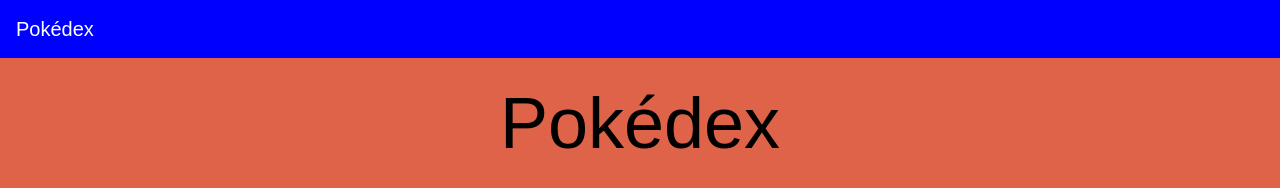
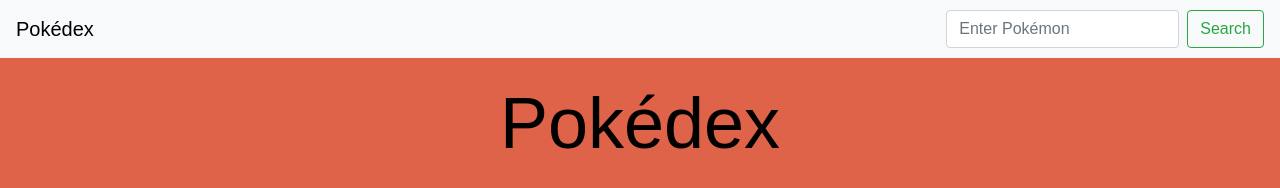
Before and after one commit to amach510/simple-js-app, a plain HTML site: page index.html in a window 1280 px wide. Drawn offline with nearby package versions, Linux system fonts and the light colour scheme; no server answers; a web font is replaced by a local one.

Commit message:
removed navbar css; updated index.html with search button

```diff
--- a/css/styles.css
+++ b/css/styles.css
@@ -24,10 +24,6 @@
     min-height: 100vh;
     text-align: center;
     margin-top: 35px;
-}
-
-.navbar {
-  background-color: blue;
 }
 
 /*Navbar container*/
--- a/index.html
+++ b/index.html
@@ -11,23 +11,18 @@
 
 <body>
     <!--Navbar-->
-    <nav class="navbar fixed-top navbar-expand-sm navbar-dark">
-        <span class="navbar-brand">Pokédex</span>
-        <button class="navbar-toggler border-0" type="button" data-toggle="collapse" data-target="#navbarToggler" aria-controls="navbarTogglerDemo01" aria-expanded="false" aria-label="Toggle navigation">
-            <span role="button">
-                <i class="fa fa-search" aria-hidden="true" style="color: #ffffff;"></i>
-            </span>
-        </button>
-        <div class="collapse navbar-collapse" id="navbarToggler">
-            <form class="form-inline ml-auto">
-            </form>
-        </div>
-    </nav>
+    <nav class="navbar fixed-top bg-light">
+        <a class="navbar-brand">Pokédex</a>
+        <form class="form-inline">
+          <input class="form-control mr-sm-2" type="search" placeholder="Enter Pokémon" aria-label="Search">
+          <button class="btn btn-outline-success my-2 my-sm-0" type="submit">Search</button>
+        </form>
+      </nav>
+
     <!-- Modal-->
       <div class="container modal-open">
         <h1 class="display-3">Pokédex</h1>
         <ul class="list-group-item">
-            <ul class="list-group-item"></ul>
                 <div class="row">
                 </div>
         </ul>
```
